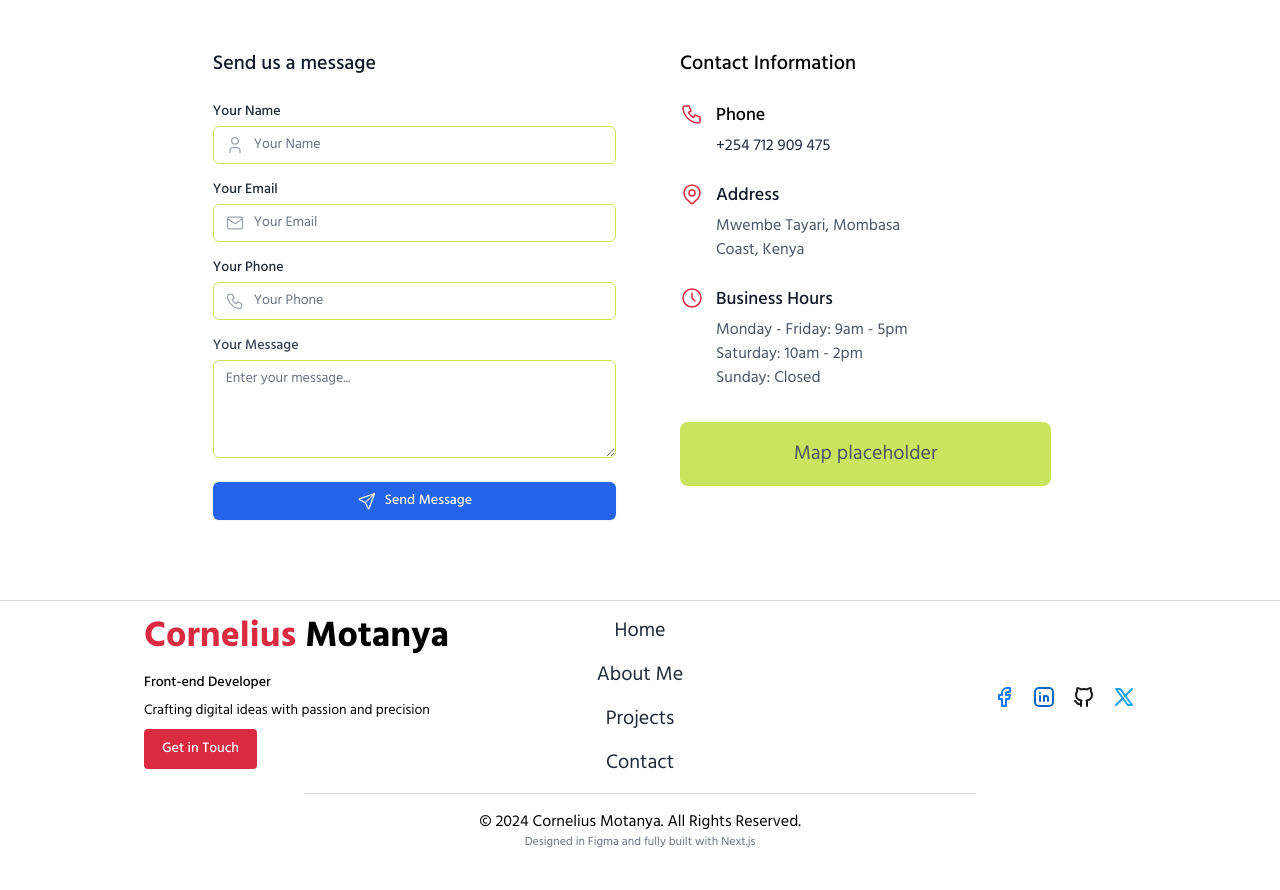
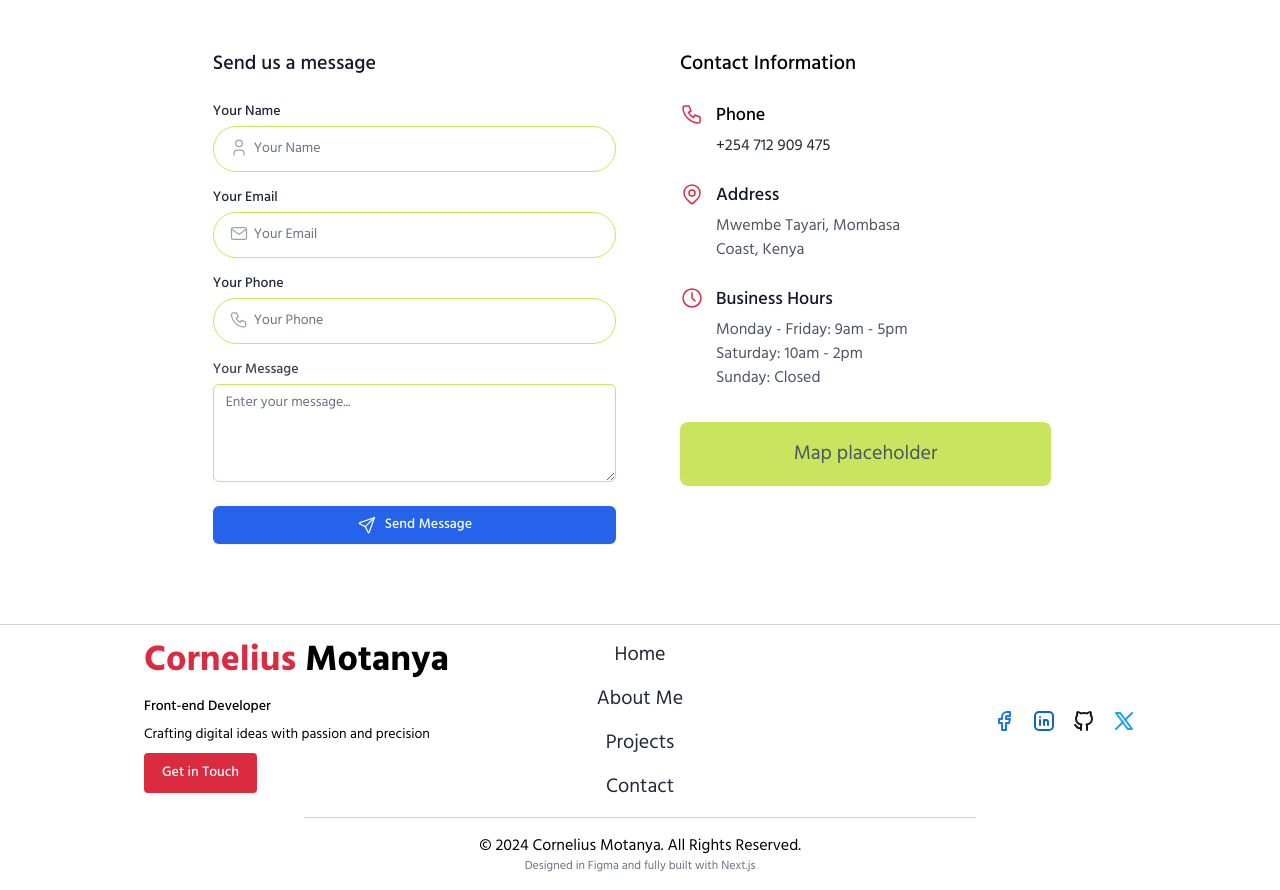
Before and after one commit to cmotanya/my-portfolio, a Next.js app: page / in a window 1280 px wide. Shown: the part 4411-5301 px from the top of the page. Before the commit the page ends 5277 px from the top, so only its background shows below. Built offline with nearby package versions, Linux system fonts and the light colour scheme.

Commit message:
added rounded corners to forms

```diff
--- a/app/components/contact/contact-form.tsx
+++ b/app/components/contact/contact-form.tsx
@@ -68,7 +68,7 @@ function ContactPage({ accessKey }: { accessKey: string }) {
         {placeholder}
       </label>
       <div className="group relative">
-        <div className="pointer-events-none absolute inset-y-0 left-0 flex items-center pl-3">
+        <div className="pointer-events-none absolute inset-y-0 left-0 top-1/2 -translate-y-1/2 pl-4">
           <Icon
             className="h-5 w-5 text-400 transition-colors group-focus-within:text-700"
             stroke={1.5}
@@ -79,7 +79,7 @@ function ContactPage({ accessKey }: { accessKey: string }) {
           type={type}
           id={name}
           placeholder={placeholder}
-          className="block w-full rounded-md border border-accent py-2 pl-10 pr-3 text-sm leading-5 placeholder-500 transition-all focus:border-secondary focus:shadow-md focus:outline-none"
+          className="block w-full rounded-full border border-accent py-3 pl-10 pr-4 text-sm leading-5 placeholder-500 transition-all focus:border-secondary focus:shadow-md focus:outline-none"
         />
       </div>
       {errors[name] && (
@@ -134,7 +134,7 @@ function ContactPage({ accessKey }: { accessKey: string }) {
                     {...register("textarea")}
                     id="textarea"
                     rows={4}
-                    className="block w-full rounded-md border border-accent bg-white px-3 py-2 text-sm leading-5 placeholder-gray-500 focus:outline-none focus:ring-secondary"
+                    className="block w-full rounded-md border border-accent px-3 py-2 text-sm leading-5 placeholder-gray-500 focus:outline-none focus:ring-secondary"
                     placeholder="Enter your message..."
                   />
                   {errors.textarea && (
```
